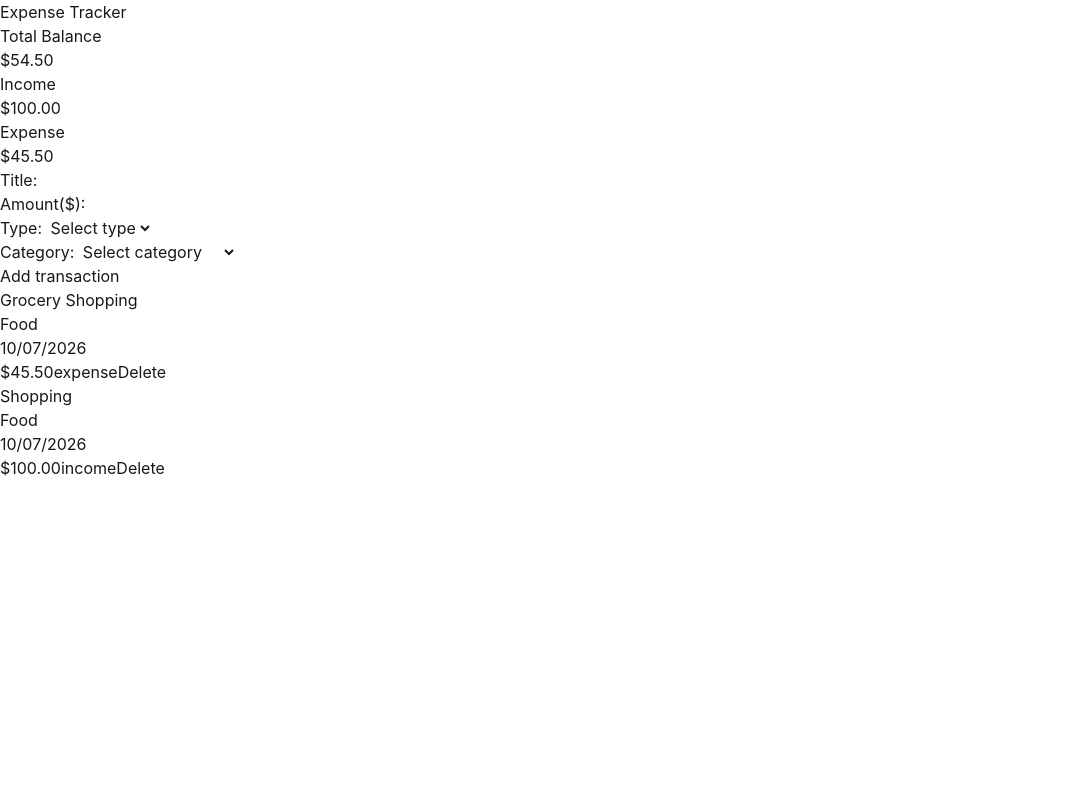
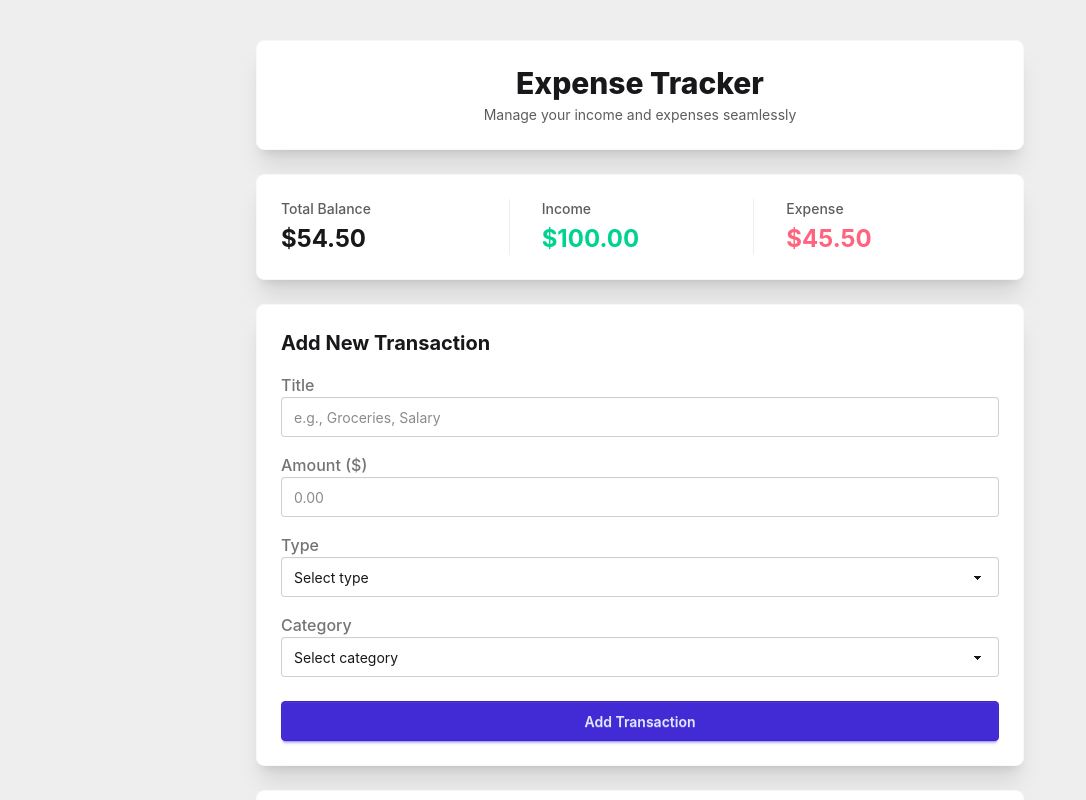
Before and after one commit to Kylian1592005/expense-tracker, a React (Vite) app: page / in a window 1280 px wide. Shown: the top 800 px of the page, without its empty margins (0-1086 px from the left). Built offline with nearby package versions, Linux system fonts and the light colour scheme.

Commit message:
feat: enhance UI components

```diff
--- a/src/App.jsx
+++ b/src/App.jsx
@@ -26,7 +26,7 @@ const data = [
 function App() {
   const [storedTransactions, setStoredTransactions] = useState(() => {
     const storedData = localStorage.getItem("transactions");
-    return storedData ? JSON.parse(storedData) : data
+    return storedData ? JSON.parse(storedData) : data;
   });
 
   useEffect(() => {
@@ -60,8 +60,16 @@ function App() {
   };
 
   return (
-    <div>
-      <h1>Expense Tracker</h1>
+    <div className="min-h-screen bg-base-300 py-10 px-4">
+      <div className="max-w-3xl mx-auto flex flex-col gap-6">
+        <header className="card bg-base-100 shadow-xl p-6 border border-base-200 w-full text-center">
+          <h1 className="text-3xl font-extrabold text-base-content">
+            Expense Tracker
+          </h1>
+          <p className="text-sm text-base-content/70 mt-1">
+            Manage your income and expenses seamlessly
+          </p>
+        </header>
 
         <SummaryCard
           totalBalance={totalBalance}
@@ -79,6 +87,7 @@ function App() {
           onDeleteTransaction={handleDeleteTransaction}
         />
       </div>
+    </div>
   );
 }
 
--- a/src/components/SummaryCard.jsx
+++ b/src/components/SummaryCard.jsx
@@ -1,20 +1,26 @@
 import { formatCurrency } from "../utils/formatCurrency";
 
-export default function SummaryCard({totalBalance, incomeBalance, expenseBalance}) {
+export default function SummaryCard({ totalBalance, incomeBalance, expenseBalance }) {
   return (
-    <div>
-      <div>
-        <h2>Total Balance</h2>
-        <p>{formatCurrency(totalBalance)}</p>
-      </div>
-       <div>
-        <h2>Income</h2>
-        <p>{formatCurrency(incomeBalance)}</p>
-      </div>
-       <div>
-        <h2>Expense</h2>
-        <p>{formatCurrency(expenseBalance)}</p>
+    <div className="card bg-base-100 shadow-xl p-6 border border-base-200 w-full">
+      <div className="grid grid-cols-1 sm:grid-cols-3 gap-4 text-center sm:text-left divide-y sm:divide-y-0 sm:divide-x divide-base-300">
+
+        <div className="flex flex-col">
+          <span className="text-sm font-medium text-base-content/70">Total Balance</span>
+          <span className="text-2xl font-bold mt-1">{formatCurrency(totalBalance)}</span>
+        </div>
+
+        <div className="flex flex-col pt-4 sm:pt-0 sm:pl-4">
+          <span className="text-sm font-medium text-base-content/70">Income</span>
+          <span className="text-2xl font-bold mt-1 text-success">{formatCurrency(incomeBalance)}</span>
+        </div>
+
+        <div className="flex flex-col pt-4 sm:pt-0 sm:pl-4">
+          <span className="text-sm font-medium text-base-content/70">Expense</span>
+          <span className="text-2xl font-bold mt-1 text-error">{formatCurrency(expenseBalance)}</span>
+        </div>
+
       </div>
     </div>
-  )
+  );
 }
--- a/src/components/TransactionForm.jsx
+++ b/src/components/TransactionForm.jsx
@@ -76,55 +76,81 @@ export default function TransactionForm({
   };
 
   return (
-    <form onSubmit={handleAddTransaction}>
-      <div>
-        <label htmlFor="title">Title: </label>
+  <form
+      onSubmit={handleAddTransaction}
+      className="card bg-base-100 shadow-xl p-6 w-full border border-base-200"
+    >
+      <h2 className="text-xl font-bold mb-4 text-base-content">
+        Add New Transaction
+      </h2>
+
+      <div className="flex flex-col gap-4">
+        <div className="form-control w-full">
+          <label className="label" htmlFor="title">
+            <span className="label-text font-medium">Title</span>
+          </label>
           <input
             type="text"
             id="title"
+            placeholder="e.g., Groceries, Salary"
             value={inputForm.title}
             onChange={(e) => handleInputChange(e.target.id, e.target.value)}
+            className="input input-bordered w-full"
           />
         </div>
 
-      <div>
-        <label htmlFor="amount">Amount($): </label>
+        <div className="form-control w-full">
+          <label className="label" htmlFor="amount">
+            <span className="label-text font-medium">Amount ($)</span>
+          </label>
           <input
             type="number"
             id="amount"
             step="0.01"
+            placeholder="0.00"
             value={inputForm.amount}
             onChange={(e) => handleInputChange(e.target.id, e.target.value)}
+            className="input input-bordered w-full"
           />
           {checkAmountValid && (
-          <p style={{ color: "red" }}>Amount must be greater than 0</p>
+            <label className="label">
+              <span className="label-text-alt text-error">
+                Amount must be greater than 0
+              </span>
+            </label>
           )}
         </div>
 
-      <div>
-        <label htmlFor="type">Type: </label>
+        <div className="form-control w-full">
+          <label className="label" htmlFor="type">
+            <span className="label-text font-medium">Type</span>
+          </label>
           <select
             id="type"
             value={inputForm.type}
             onChange={(e) => handleInputChange(e.target.id, e.target.value)}
+            className="select select-bordered w-full"
           >
             <option value="" disabled>
               Select type
             </option>
             {DEFAULT_VALUES.types.map((type) => (
-            <option key={type} value={type}>
+              <option key={type} value={type} className="capitalize">
                 {type}
               </option>
             ))}
           </select>
         </div>
 
-      <div>
-        <label htmlFor="category">Category: </label>
+        <div className="form-control w-full">
+          <label className="label" htmlFor="category">
+            <span className="label-text font-medium">Category</span>
+          </label>
           <select
             id="category"
             value={inputForm.category}
             onChange={(e) => handleInputChange(e.target.id, e.target.value)}
+            className="select select-bordered w-full"
           >
             <option value="" disabled>
               Select category
@@ -137,9 +163,16 @@ export default function TransactionForm({
           </select>
         </div>
 
-      {checkInput && <p style={{ color: "red" }}>All fields are required!</p>}
+        {checkInput && (
+          <div className="alert alert-error py-2 text-sm text-white">
+            <span>All fields are required!</span>
+          </div>
+        )}
 
-      <button type="submit">Add transaction</button>
+        <button type="submit" className="btn btn-primary mt-2 w-full">
+          Add Transaction
+        </button>
+      </div>
     </form>
   );
 }
--- a/src/components/TransactionItem.jsx
+++ b/src/components/TransactionItem.jsx
@@ -3,26 +3,33 @@ import { formatCurrency } from "../utils/formatCurrency";
 
 export default function TransactionItem({ transaction, onDeleteTransaction }) {
   return (
-    <article key={transaction.id} className="transaction-card">
-      <header>
-        <h3>{transaction.title}</h3>
-        <span className="transaction-category">{transaction.category}</span>
+    <article
+      key={transaction.id}
+      className="flex flex-col sm:flex-row sm:items-center sm:justify-between p-4 bg-base-200/60 rounded-box border border-base-300 gap-3"
+    >
+      <header className="flex flex-col sm:flex-row sm:items-center gap-2">
+        <h3 className="font-bold text-base text-base-content">{transaction.title}</h3>
+        <span className="badge badge-outline badge-sm transaction-category">{transaction.category}</span>
       </header>
 
-      <div>
-        <p className="transaction-date">
+      <div className="flex items-center justify-between sm:justify-end gap-3 flex-wrap">
+        <p className="transaction-date text-xs text-base-content/70">
           {dayjs(transaction.date).format("MM/DD/YYYY")}
         </p>
 
         <data
           value={transaction.amount}
-          className={`transaction-amount ${transaction.type}`}
+          className={`font-semibold transaction-amount ${transaction.type === 'income' ? 'text-success' : 'text-error'} ${transaction.type}`}
         >
           {formatCurrency(transaction.amount)}
         </data>
-        <span>{transaction.type}</span>
 
-        <button onClick={() => onDeleteTransaction(transaction.id)}>
+        <span className="badge badge-ghost badge-sm capitalize">{transaction.type}</span>
+
+        <button
+          onClick={() => onDeleteTransaction(transaction.id)}
+          className="btn btn-sm btn-outline btn-error ml-2"
+        >
           Delete
         </button>
       </div>
--- a/src/components/TransactionList.jsx
+++ b/src/components/TransactionList.jsx
@@ -5,7 +5,17 @@ export default function TransactionList({
   onDeleteTransaction,
 }) {
   return (
-    <div>
+    <div className="card bg-base-100 shadow-xl p-6 border border-base-200 w-full">
+      <h2 className="text-xl font-bold mb-4 text-base-content">
+        Transaction History
+      </h2>
+
+      {storedTransactions.length === 0 ? (
+        <p className="text-sm text-gray-500 text-center py-6">
+          No transactions yet. Add one above!
+        </p>
+      ) : (
+        <div className="flex flex-col gap-3">
           {storedTransactions.map((transaction) => (
             <TransactionItem
               key={transaction.id}
@@ -14,5 +24,7 @@ export default function TransactionList({
             />
           ))}
         </div>
+      )}
+    </div>
   );
 }
```
Lines whose indentation alone changed are shown as unchanged.
